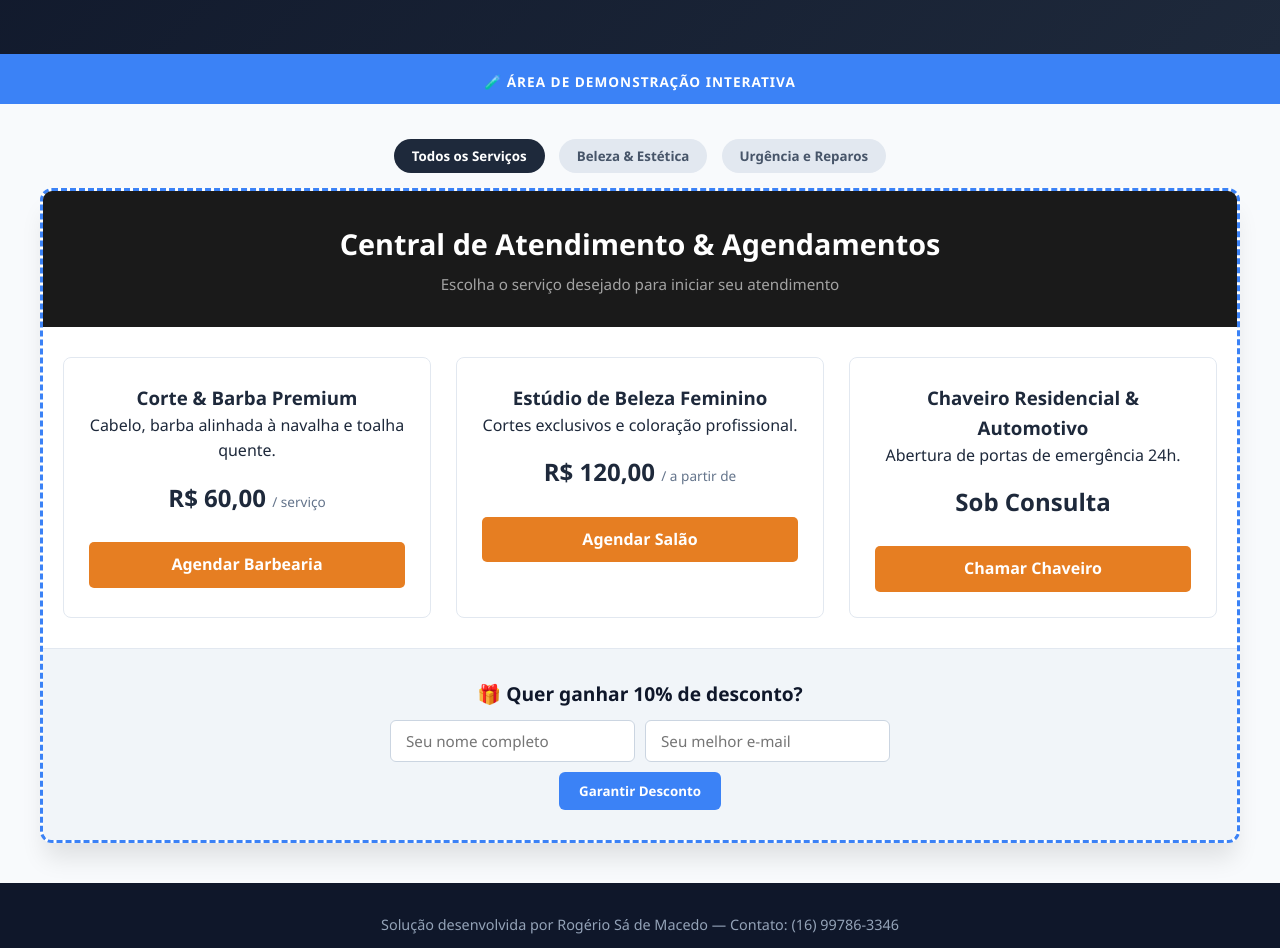
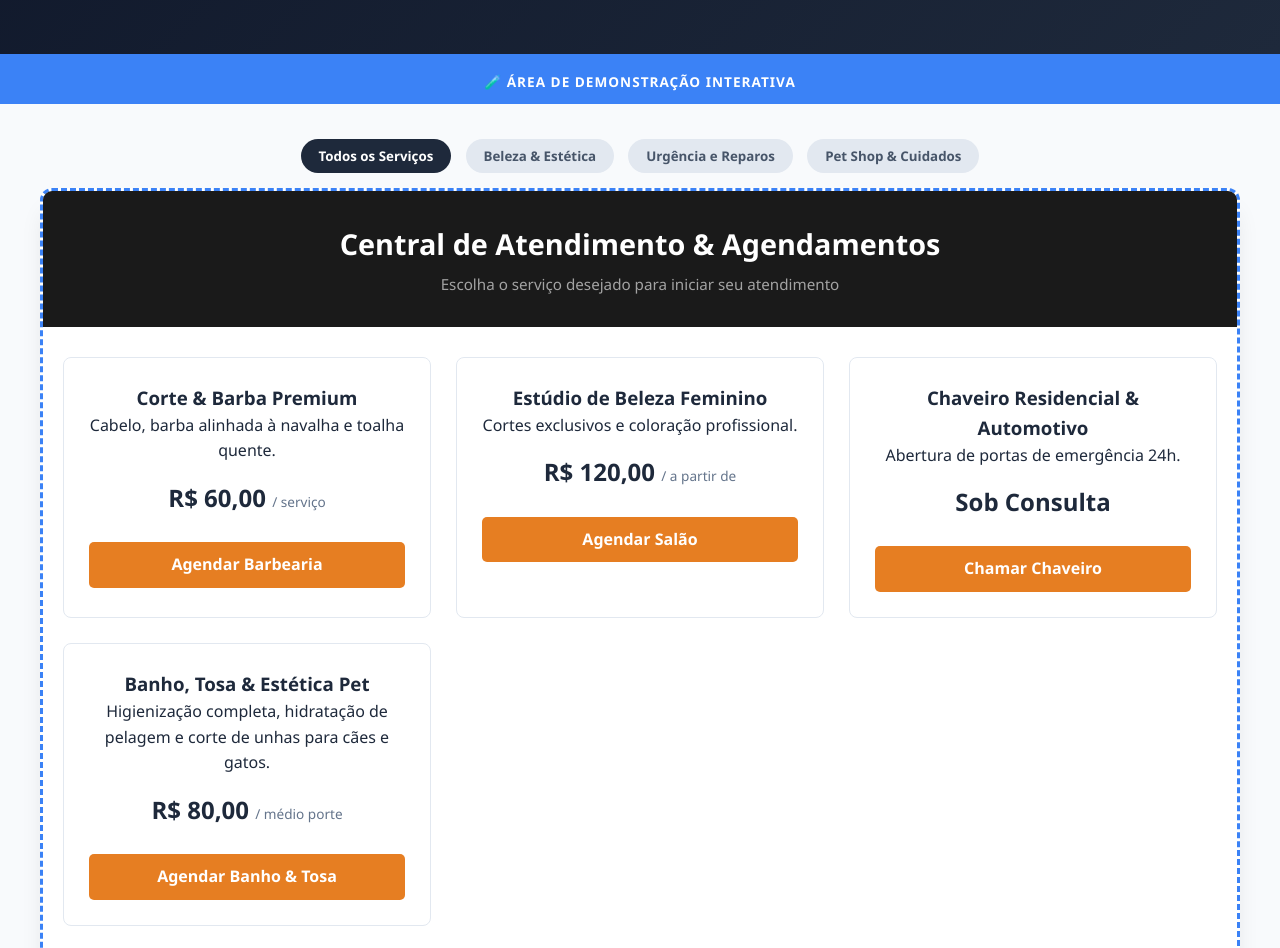
Before and after one commit to Rogersamacedo/site-servicos, a plain HTML site: page index.html in a window 1280 px wide. Shown: the part 320-1268 px from the top of the page. Drawn offline with Linux system fonts and the light colour scheme.

Commit message:
feat: executa passos de escopo, expansao de portfolio petshop e roteiros de prospecção

```diff
--- a/index.html
+++ b/index.html
@@ -3,7 +3,7 @@
 <head>
     <meta charset="UTF-8">
     <meta name="viewport" content="width=device-width, initial-scale=1.0">
-    <title>Rogério M. - Engenharia Web</title>
+    <title>Rogério M. - Engenharia Web & Modelos Comerciais</title>
     <link rel="stylesheet" href="assets/css/style.css">
 </head>
 <body>
@@ -20,6 +20,7 @@
         <button class="filter-btn active" onclick="filterServices('todos')">Todos os Serviços</button>
         <button class="filter-btn" onclick="filterServices('estetica')">Beleza & Estética</button>
         <button class="filter-btn" onclick="filterServices('urgencia')">Urgência e Reparos</button>
+        <button class="filter-btn" onclick="filterServices('petshop')">Pet Shop & Cuidados</button>
     </div>
 
     <main class="client-preview-container">
@@ -46,6 +47,13 @@
                 <span class="price-tag">Sob Consulta</span>
                 <a href="https://wa.me" target="_blank" class="btn-agendar">Chamar Chaveiro</a>
             </div>
+            <!-- NOVO MODELO: Pet Shop adicionado ao portfólio -->
+            <div class="card" data-category="petshop">
+                <h3>Banho, Tosa & Estética Pet</h3>
+                <p>Higienização completa, hidratação de pelagem e corte de unhas para cães e gatos.</p>
+                <span class="price-tag">R$ 80,00 <span>/ médio porte</span></span>
+                <a href="https://wa.me." target="_blank" class="btn-agendar">Agendar Banho & Tosa</a>
+            </div>
         </div>
         <section class="crm-simulation">
             <h4>🎁 Quer ganhar 10% de desconto?</h4>
```
Also changed, not shown: 3 other files.
